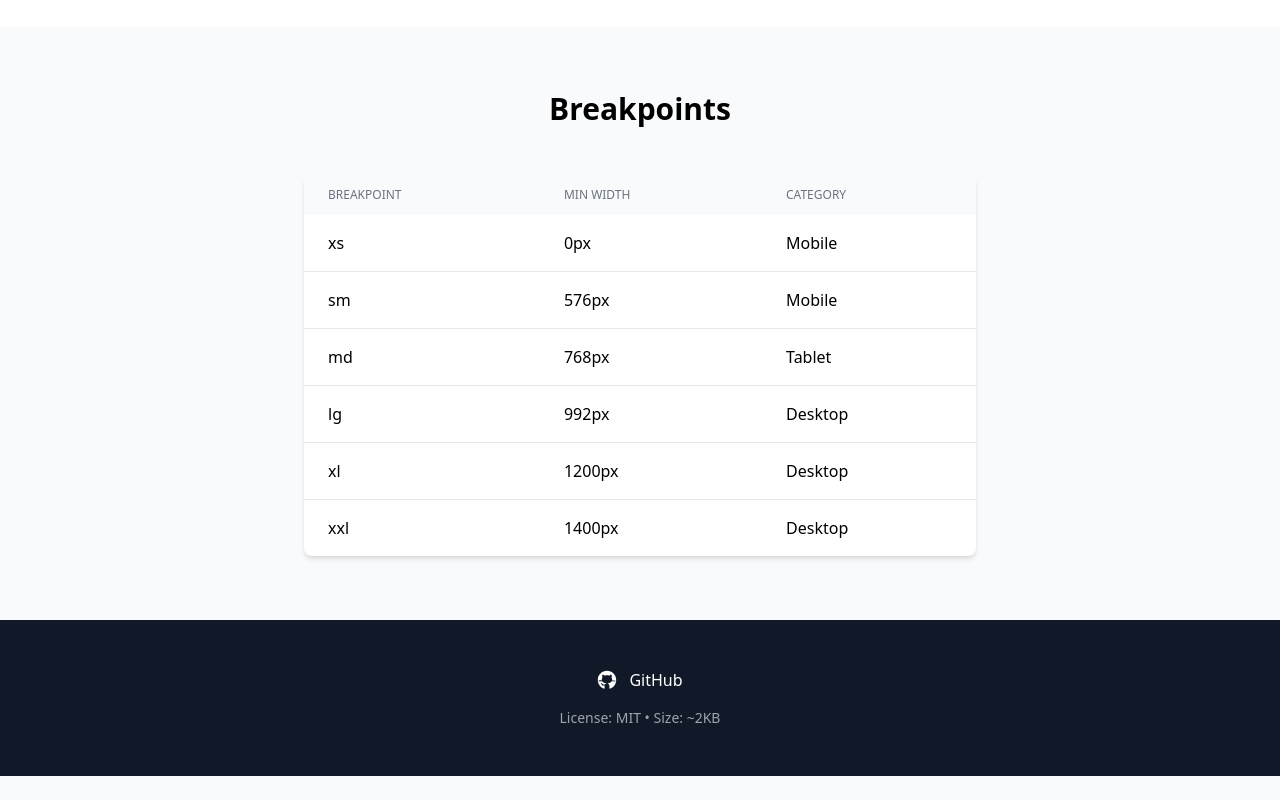
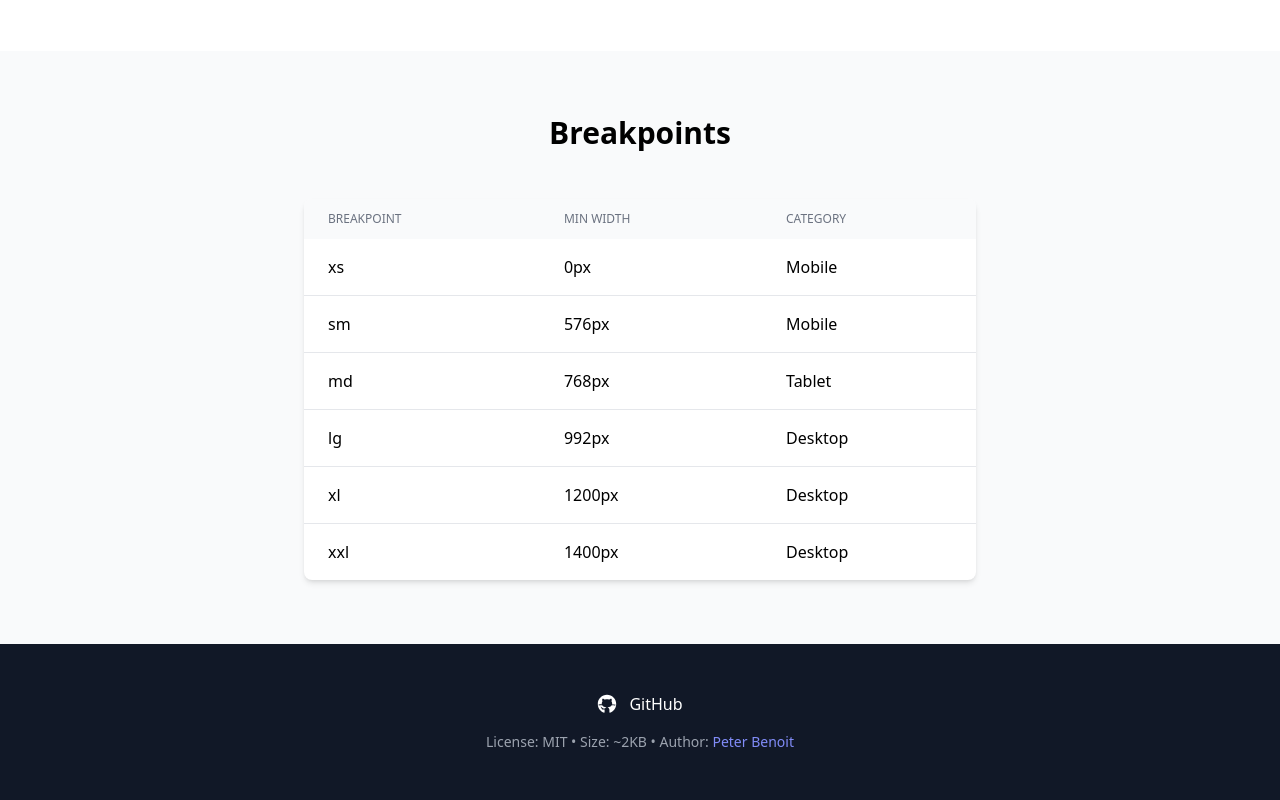
Before and after one commit to peterbenoit/GetViewport, a plain HTML site: page docs/index.html in a window 1280 px wide. Shown: the part 1856-2656 px from the top of the page. Before the commit the page ends 2632 px from the top, so only its background shows below. Drawn offline with nearby package versions, Linux system fonts and the light colour scheme; files whose address does not match are found by name.

Commit message:
Fix author name in meta tag and add author link in footer for improved attribution

```diff
--- a/docs/index.html
+++ b/docs/index.html
@@ -12,7 +12,7 @@
             name="keywords"
             content="viewport, breakpoint, detection, responsive, javascript, library, CSS variables, modern web, performance"
         />
-        <meta name="author" content="Pete Benoit" />
+        <meta name="author" content="Peter Benoit" />
 
         <!-- Open Graph / Social Media Meta Tags -->
         <meta
@@ -61,6 +61,7 @@
     </head>
 
     <body>
+		<a href="https://www.uiguy.dev" rel="author" class="seo-author-link">Peter Benoit</a>
         <header class="bg-gradient-to-r from-blue-600 to-indigo-700 text-white">
             <div class="container mx-auto px-6 py-16">
                 <div class="max-w-3xl mx-auto text-center">
@@ -304,6 +305,13 @@ const customViewport = new GetViewport({
                 <div class="mt-4 text-gray-400 text-sm">
                     <span>License: MIT</span> •
                     <span>Size: ~2KB</span>
+					<span>• Author: </span>
+					<a
+						href="https://www.uiguy.dev"
+						class="text-indigo-400 hover:underline"
+						rel="author"
+						>Peter Benoit</a
+					>
                 </div>
             </div>
         </footer>
```
